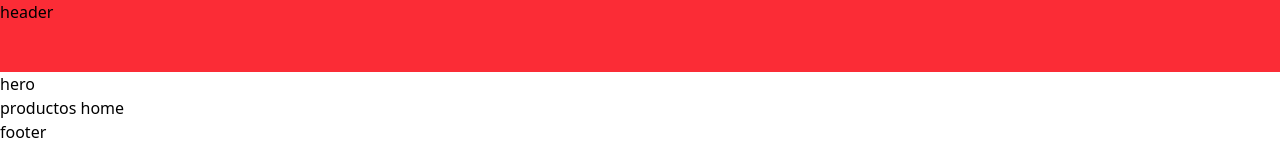
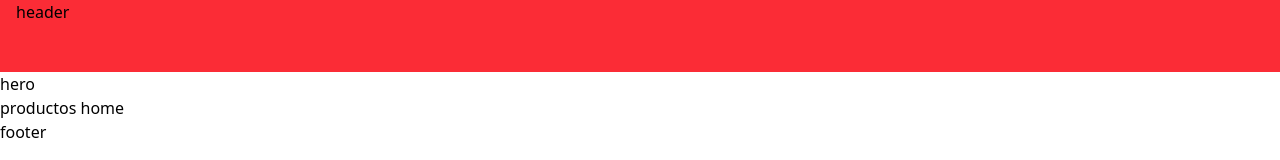
Before and after one commit to SebasOrtiz04/mistli-website, a React (Vite) app: page / in a window 1280 px wide. Shown: the top 160 px of the page. Built offline with nearby package versions, Linux system fonts and the light colour scheme.

Commit message:
container component

```diff
--- a/src/components/ui/Header.tsx
+++ b/src/components/ui/Header.tsx
@@ -1,8 +1,10 @@
-
+import Container from "../utils/Container.tsx";
 export default function Header() {
   return (
     <div className='bg-red-500 h-18'>
-      header
+      <Container>
+        header
+      </Container>
     </div>
   )
 }
--- /dev/null
+++ b/src/components/utils/Container.tsx
@@ -0,0 +1,9 @@
+import { ReactNode } from 'react'
+
+export default function Container({children}: {children: ReactNode}) {
+  return (
+    <div className='container mx-auto px-4'>
+      {children}
+    </div>
+  )
+}
--- a/src/layouts/MainLayout.tsx
+++ b/src/layouts/MainLayout.tsx
@@ -1,7 +1,8 @@
+import { ReactNode } from "react";
 import Footer from "../components/ui/Footer.tsx";
 import Header from "../components/ui/Header.tsx";
 
-export default function MainLayout({children}: {children: React.ReactNode}) {
+export default function MainLayout({children}: {children: ReactNode}) {
     return (
         <>
             <header>
```
